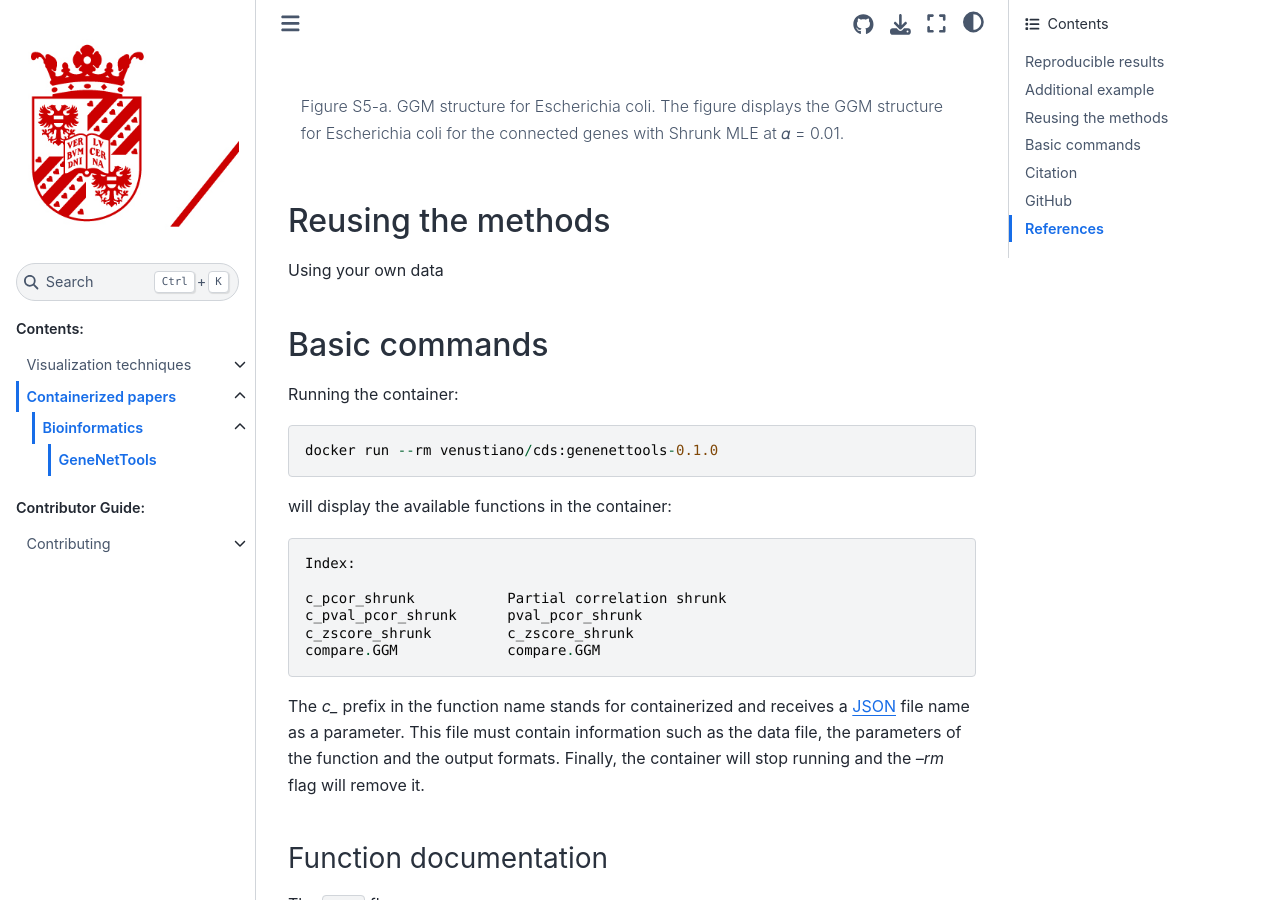
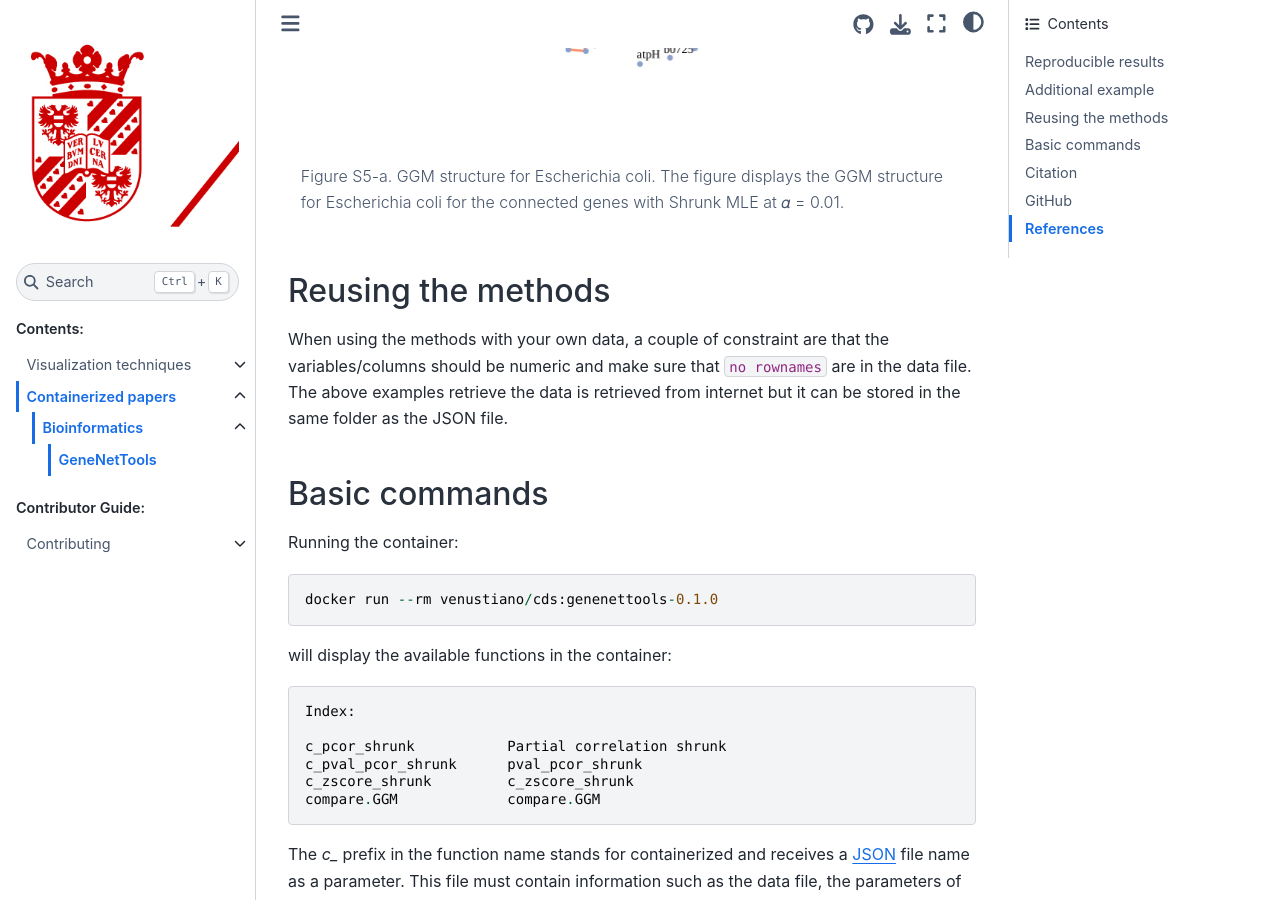
Before and after one commit to rijksuniversiteit-groningen/docker-cds, a Sphinx documentation site: the page built from docs/source/papers/statistics/GeneNetTools/GeneNetTools.rst, in a window 1280 px wide and 900 px high, scrolled down 3712 px. Built offline with Sphinx 7.4.7 and the Sphinx Book theme 1.1.4, drawn with Linux system fonts in a browser that asks for light colours; cross-references to code outside the pages are shown as plain code; some of the changed text lies outside the part shown.

Commit message:
improved GeneNetTools docs

```diff
--- a/docs/source/papers/statistics/GeneNetTools/GeneNetTools.rst
+++ b/docs/source/papers/statistics/GeneNetTools/GeneNetTools.rst
@@ -11,14 +11,17 @@
 
 The `GeneNetTools` container implements the statistical techniques
 developed in :cite:t:`2022:bernal`. These implementations allow not
-only to ``reproduce`` the results in the paper but also ``reuse`` the
-functions with your own data ``without the need for programming
-skills``. It is assumed that you have `Docker
+only to ``reproduce`` some of the results in the paper but also
+``reuse`` the functions with your own data ``without the need for
+programming skills``. It is assumed that you have `Docker
 <https://docs.docker.com/get-docker/>`_ installed.
 
 
 Reproducible results
 ====================
+
+From the time being, two figures can be reproduced with the
+`GeneNetTools` container ``Figure 2 (b)`` and ``Figure 3``.
 
 Figure 2 (b). Partial correlations plot
 ---------------------------------------
@@ -129,7 +132,11 @@
 Reusing the methods
 ===================
 
-Using your own data
+When using the methods with your own data, a couple of constraint are
+that the variables/columns should be numeric and make sure that ``no
+rownames`` are in the data file. The above examples retrieve the data
+is retrieved from internet but it can be stored in the same folder as
+the JSON file.
 
 Basic commands
 ==============
```
